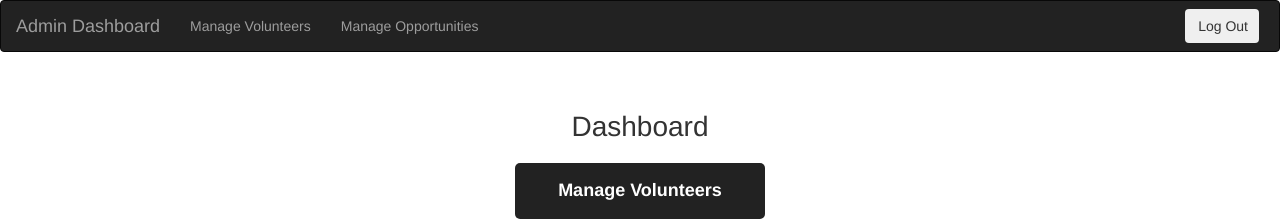
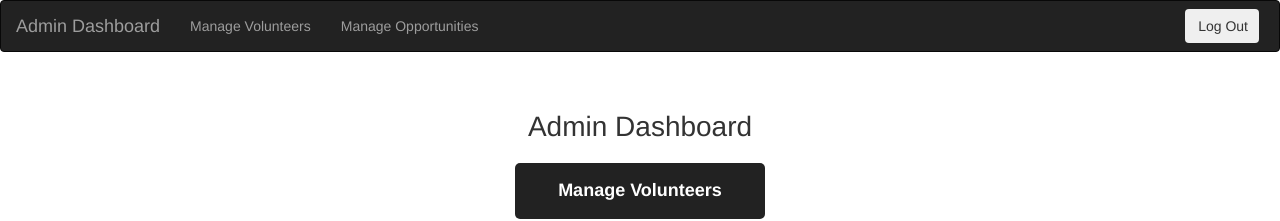
Before and after one commit to bray79/volunteer-system-front-end, an Angular app: page /dashboard in a window 1280 px wide. Shown: the top 221 px of the page. Built offline with nearby package versions, Linux system fonts and the light colour scheme.

Commit message:
Dash & Opportunities View Updates pt 2

```diff
--- a/src/app/dashboard/dashboard.component.html
+++ b/src/app/dashboard/dashboard.component.html
@@ -1,5 +1,5 @@
 <div class="dashboard-container">
-    <h1 class="dashboard-title">Dashboard</h1>
+    <h1 class="dashboard-title">Admin Dashboard</h1>
     <div class="dashboard-buttons">
         <a href="/manageVolunteer" class="dashboard-btn manage-volunteers">
             Manage Volunteers
```
